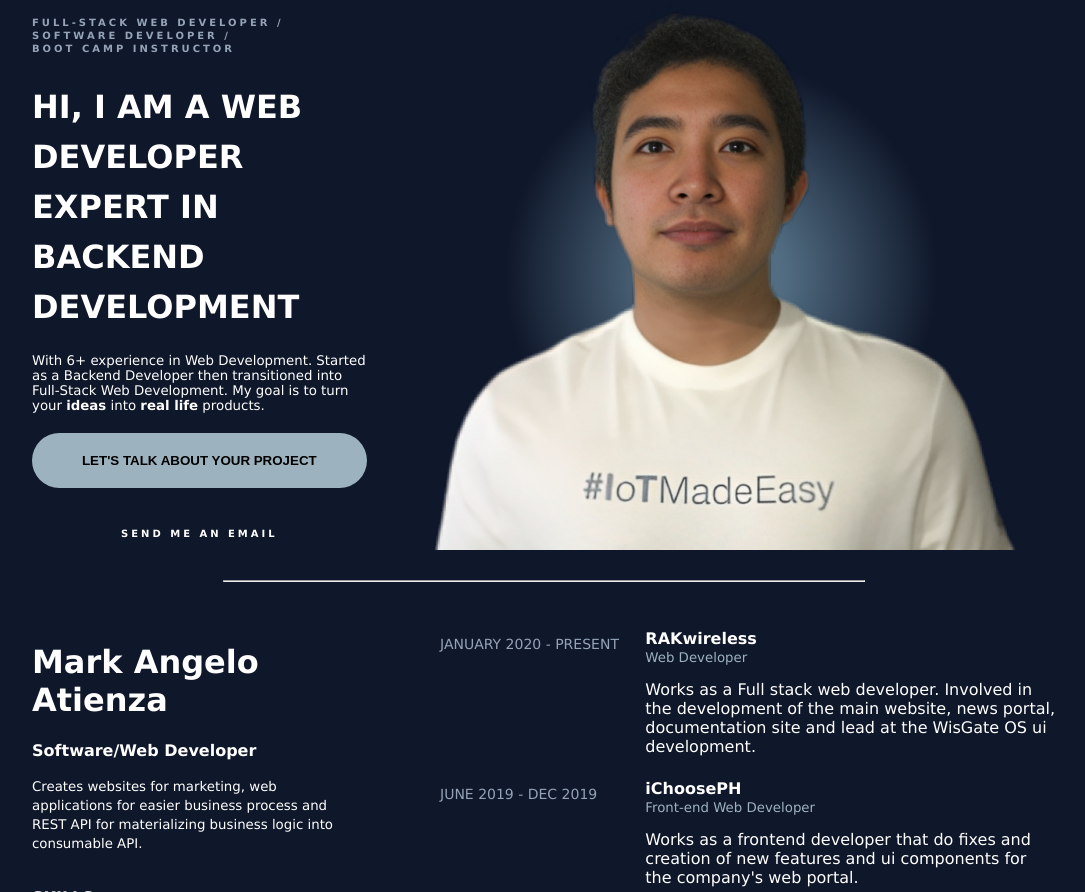
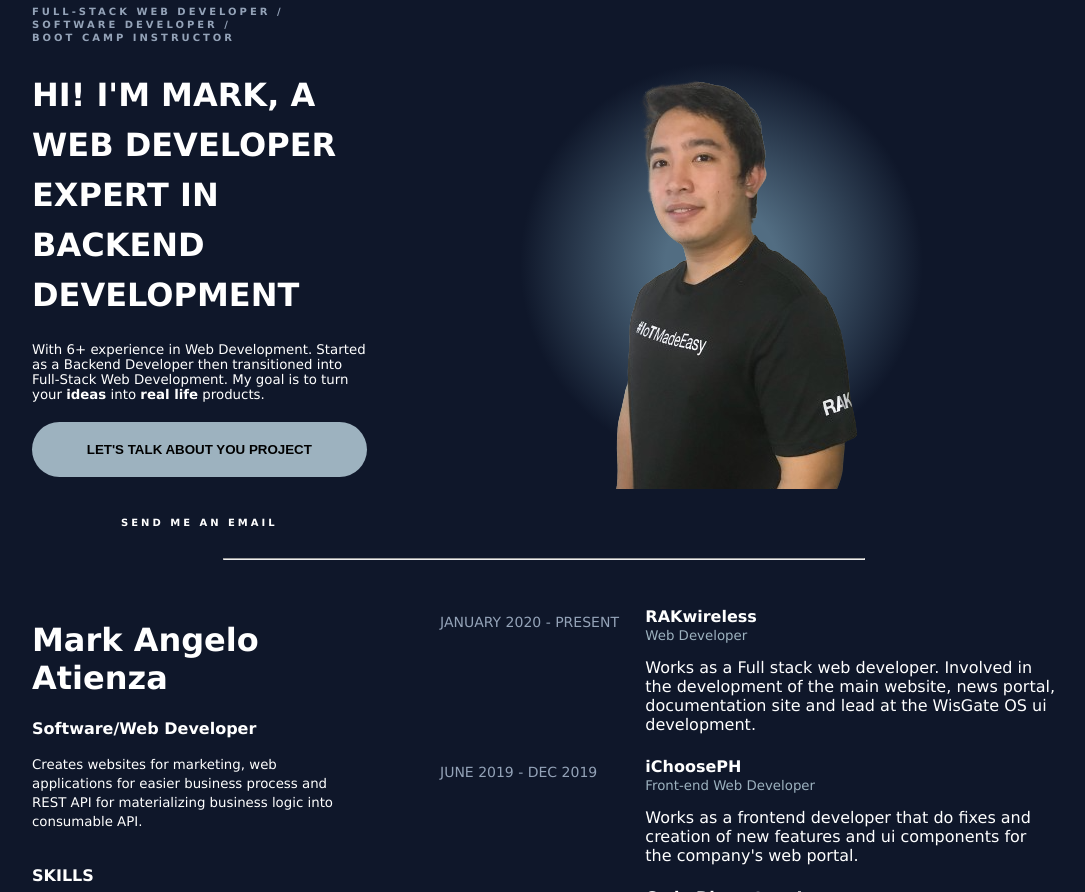
Before and after one commit to maangeloatienza/web-portfolio, a plain HTML site: page index.html in a window 1280 px wide. Shown: the top 892 px of the page, without its empty margins (96-1181 px from the left). Drawn offline with Linux system fonts and the light colour scheme.

Commit message:
mod: replace image add button links

```diff
--- a/assets/css/styles.css
+++ b/assets/css/styles.css
@@ -97,7 +97,6 @@
   align-items: center;
   position: relative;
   overflow:hidden;
-  background: rgb(39,55,77);
   background: var(--scheme-gradient);
 }
 
@@ -337,7 +336,7 @@
   .hero__image--container {
     padding: 30px;
     width: 60%;
-    height: 550px;
+    height: 400px;
 
   }
 
@@ -419,7 +418,7 @@
 
   .hero__image--container {
     width: 100%;
-    height: 550px;
+    height: 450px;
 
   }
 
--- a/index.html
+++ b/index.html
@@ -33,20 +33,20 @@
           <p class="hero__text--header text__color--secondary text--uppercase text--bolder"> Boot camp Instructor</p>
         </div>
 
-        <h1 class="hero__text--lead hero__text--white text--bolder text--uppercase">hi, I am a web Developer expert in backend development</h1>
+        <h1 class="hero__text--lead hero__text--white text--bolder text--uppercase">hi! I'm Mark, a web Developer expert in backend development</h1>
 
         <small class="hero__text--description text--light">With 6+ experience in Web Development. Started as a Backend Developer then transitioned into Full-Stack Web Development. My goal is to turn your <span class="text--bolder">ideas</span> into <span class="text--bolder">real life</span> products.</small>
 
         <div class="hero__cta">
-          <button class="hero__text--btn bg--tersiary text--uppercase text--bolder">Let's talk about your project</button>
-          <a href="#" class="text--uppercase text--bolder text__color--white">send me an email</a>
+          <button class="hero__text--btn bg--tersiary text--uppercase text--bolder"><a href="http://m.me/maabootcamp" target="_blank">let's talk about you project</a></button>
+          <a href="mailto:maabootcamp@gmail.com" class="text--uppercase text--bolder text__color--white" target="_blank">send me an email</a>
         </div>
 
       </div>
 
       <div class="hero__image">
         <div class="hero__image--container">
-          <img src="assets/images/hero-image.png" alt="Hero Image">
+          <img src="assets/images/hero-image-side.png" alt="Hero Image">
         </div>
       </div>
 
```
Also changed, not shown: assets/images/hero-image-side.png (added).
